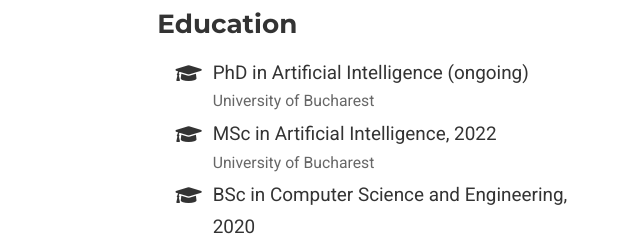
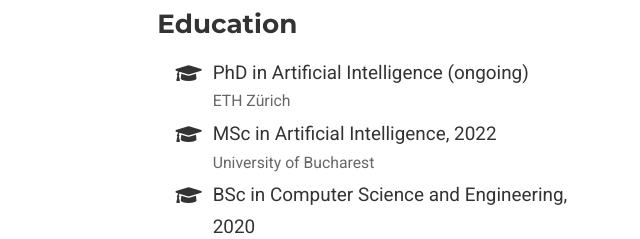
Before and after one commit to ArmandNicolicioiu/armandnicolicioiu.github.io, a plain HTML site: page index.html in a window 1280 px wide. Shown: the part 624-863 px from the top of the page, 640-1280 px from the left. Drawn offline with nearby package versions, Linux system fonts and the light colour scheme; some icons are missing.

Commit message:
Update Education

```diff
--- a/index.html
+++ b/index.html
@@ -1046,7 +1046,7 @@
             <i class="fa-li fas fa-graduation-cap"></i>
             <div class="description">
               <p class="course">PhD in Artificial Intelligence (ongoing)</p>
-              <p class="institution">University of Bucharest</p>
+              <p class="institution">ETH Zürich</p>
             </div>
           </li>
 
```
